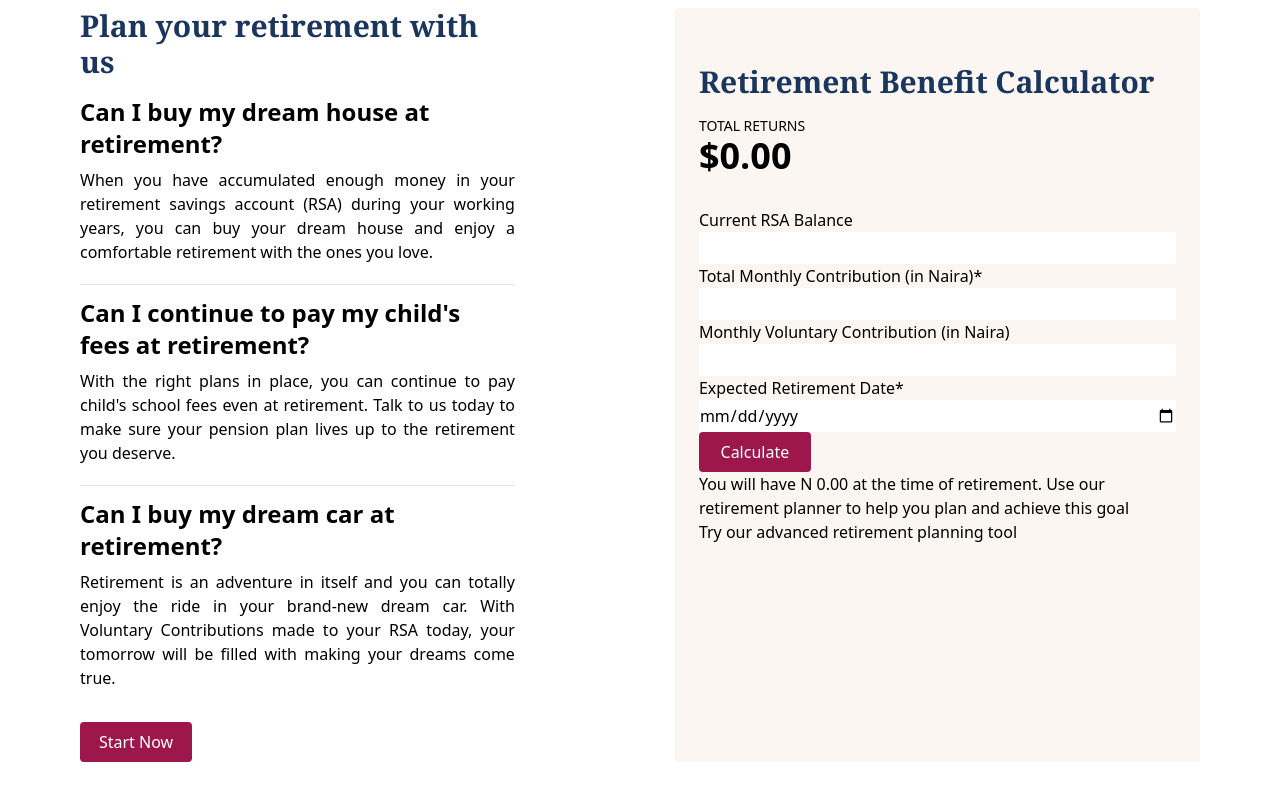
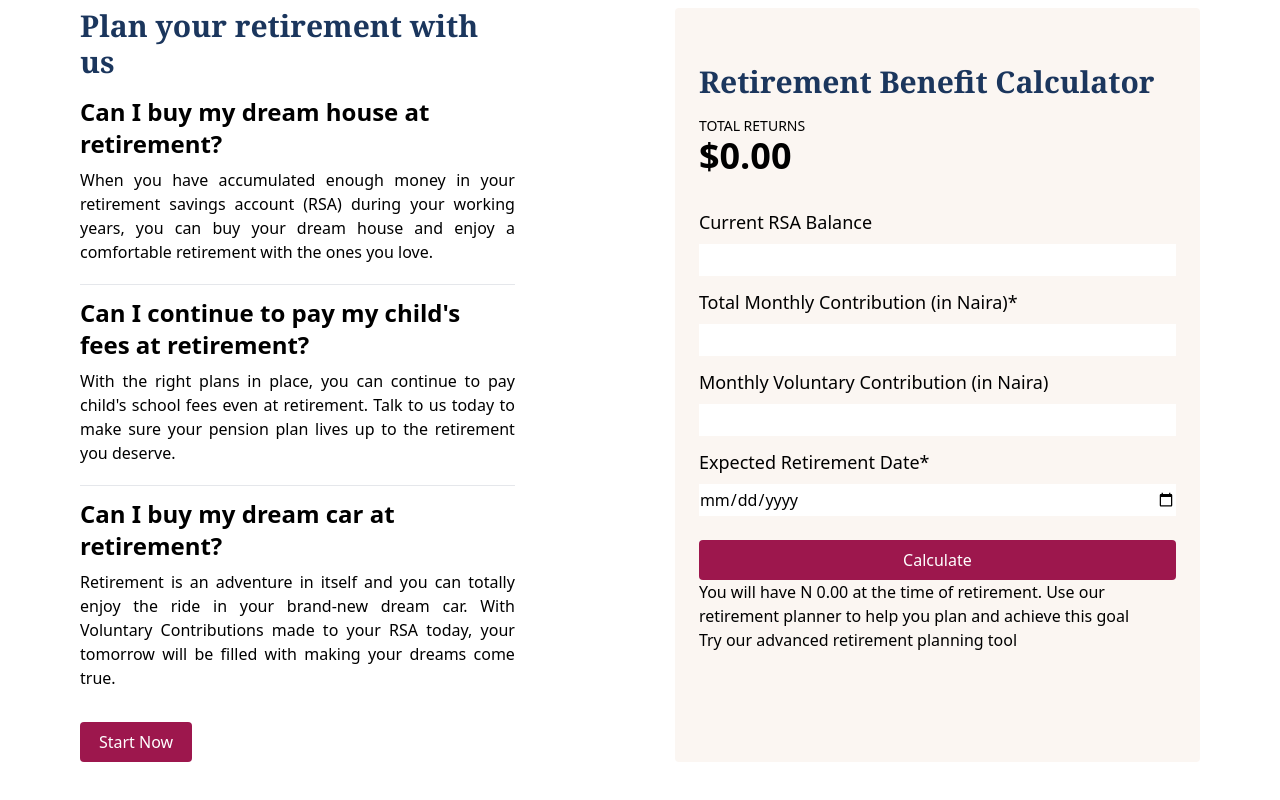
Before and after one commit to AkinAkinbobola/ARM-PENSION-SITE-CLONE, a Vue app in the folder arm-clone/: page / in a window 1280 px wide. Shown: the part 2331-3131 px from the top of the page. Built offline with nearby package versions, Linux system fonts and the light colour scheme.

Commit message:
Update BenefitCalculator.vue

```diff
--- a/arm-clone/src/components/BenefitCalculator.vue
+++ b/arm-clone/src/components/BenefitCalculator.vue
@@ -28,15 +28,15 @@
             <h2 class="text-sm">TOTAL RETURNS</h2>
             <h1 class="text-4xl font-semibold mb-8">$0.00</h1>
             <form class="flex flex-col">
-                <label for="rsaBalance" class="font-lg">Current RSA Balance</label>
-                <input type="number" name="rsaBalance" class="h-8">
-                <label for="monthlyContrib">Total Monthly Contribution (in Naira)*</label>
-                <input type="number" name="monthlyContrib" class="h-8">
-                <label for="volunContrib">Monthly Voluntary Contribution (in Naira)</label>
-                <input type="number" name="volunContrib" class="h-8">
-                <label for="retireDt">Expected Retirement Date*</label>
-                <input type="date" name="retireDt" class="h-8">
-                <button class="py-2 px-4 text-white bg-pink-800 ml-0 font-sans rounded w-28">Calculate</button>
+                <label for="rsaBalance" class="text-lg mb-2">Current RSA Balance</label>
+                <input type="number" name="rsaBalance" class="h-8 mb-3">
+                <label for="monthlyContrib" class="text-lg mb-2">Total Monthly Contribution (in Naira)*</label>
+                <input type="number" name="monthlyContrib" class="h-8 mb-3">
+                <label for="volunContrib" class="text-lg mb-2">Monthly Voluntary Contribution (in Naira)</label>
+                <input type="number" name="volunContrib" class="h-8 mb-3">
+                <label for="retireDt" class="text-lg mb-2">Expected Retirement Date*</label>
+                <input type="date" name="retireDt" class="h-8 mb-6">
+                <button class="py-2 px-4 text-white bg-pink-800 ml-0 font-sans rounded">Calculate</button>
             </form>
             <div>
                 You will have N 0.00 at the time of retirement. Use our retirement planner to help you plan and achieve this
```
